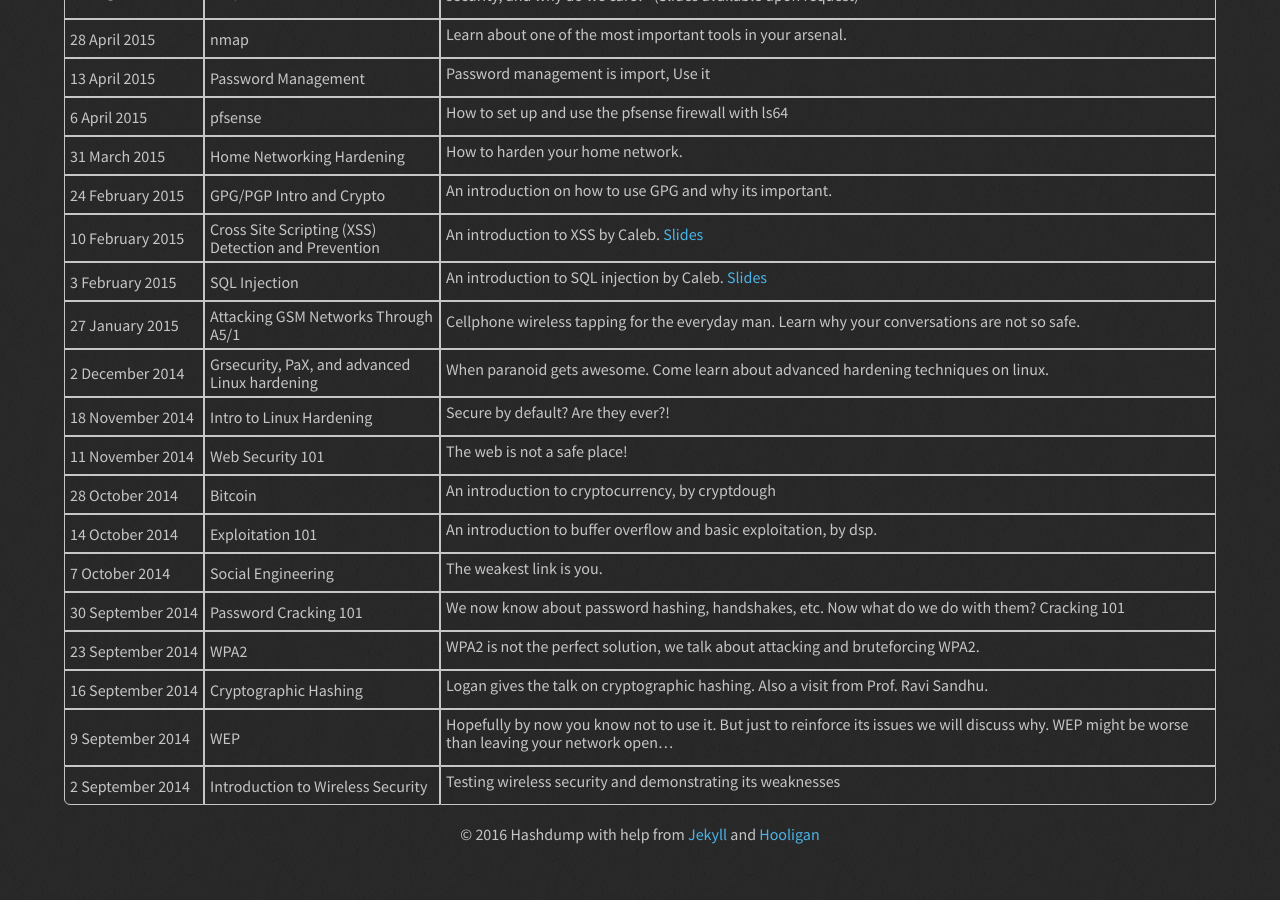
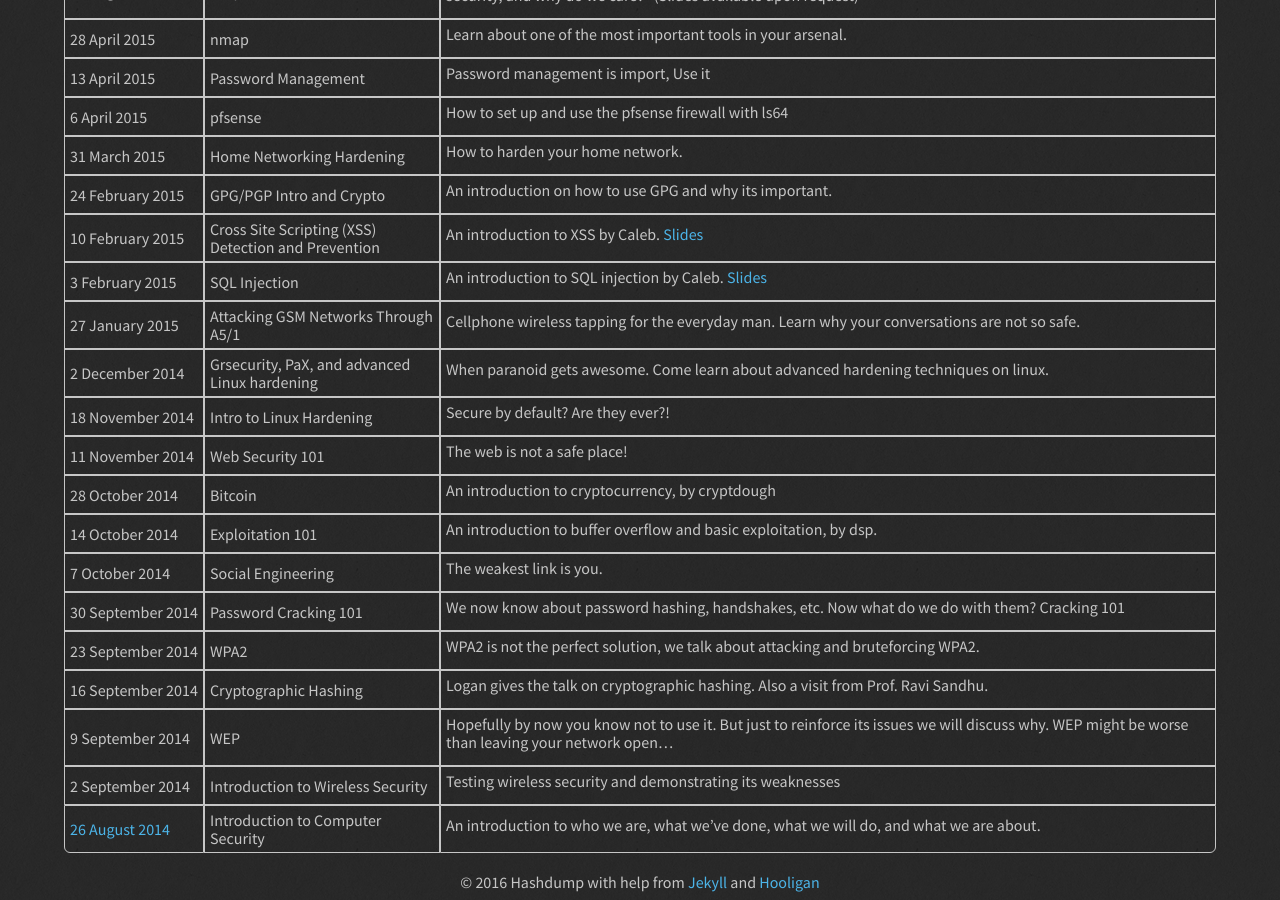
Before and after one commit to Hashdump/old-hashdump-site, a Jekyll site: the page built from _index/meetings.md, in a window 1280 px wide and 900 px high, scrolled down 1013 px. Built offline with Jekyll 4.4.1, drawn with Linux system fonts in a browser that asks for light colours; before the commit the page ends 1865 px from its top, so only the background shows below that; some of the changed text lies outside the part shown.

Commit message:
Tried predating to get the post to show up
future dated posts seem to not post until that date anymore

```diff
--- a/_config.yml
+++ b/_config.yml
@@ -1,9 +1,5 @@
 highlighter: rouge
 markdown: kramdown
-
-tags:
-  highlight:
-    linenos: true
 
 sass:
   style: :compressed
--- /dev/null
+++ b/_posts/2014-08-26-introduction-to-computer-security.md
@@ -0,0 +1,14 @@
+---
+title: Introduction to Computer Security
+tagline: An introduction to who we are, what we've done, what we will do, and what we are about.
+---
+
+## Requested Topics
+
+ * Darknets
+ * Hardening Linux
+ * Evil Maids
+ * Android
+ * Decompiling
+
+**If you have any more topics that you would like to hear about, please let us know.**
```
Also changed, not shown: _posts/2016-02-01-snowedin.md (renamed from _posts/2016-02-02-snowedin.md).
